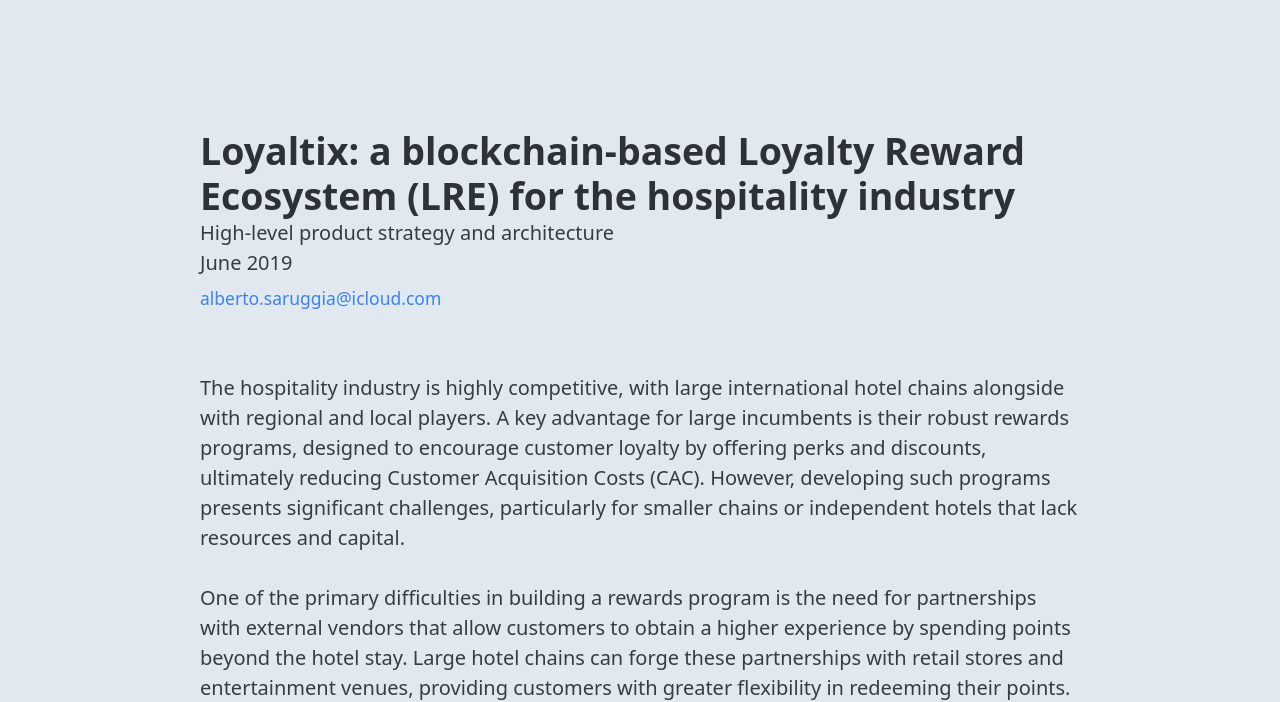
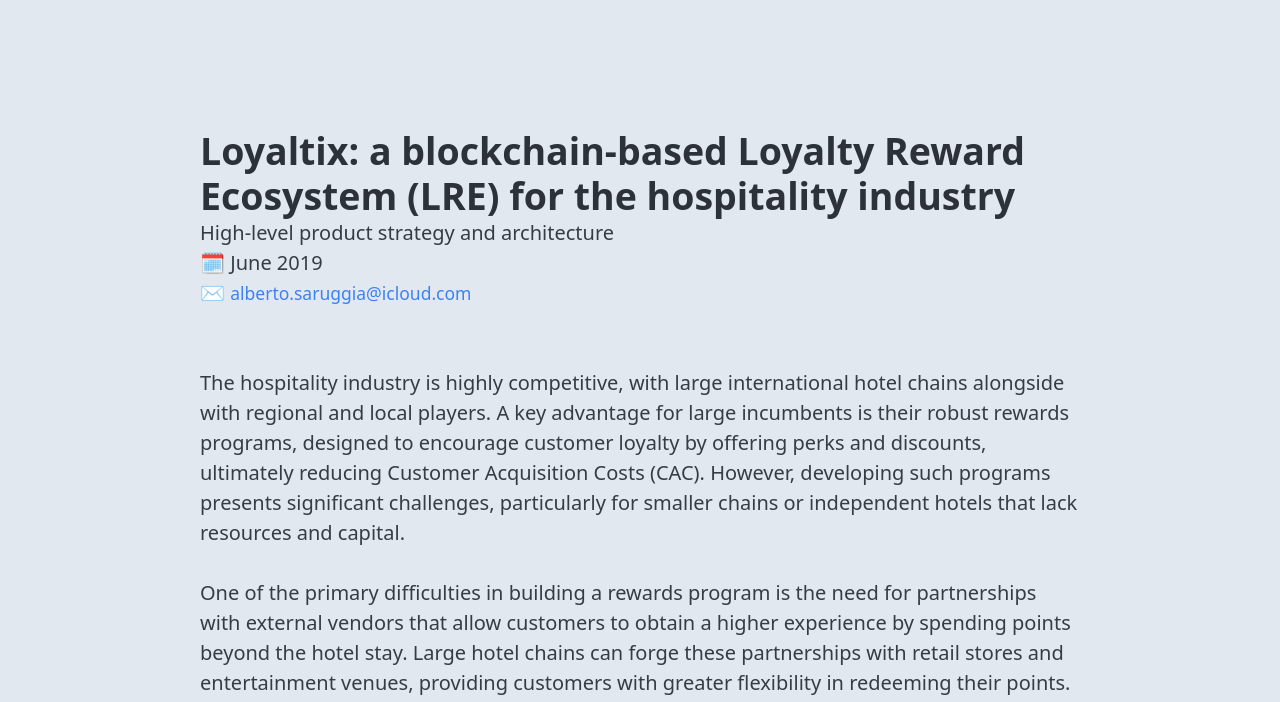
Before and after one commit to AMG22075/loyaltix, a plain HTML site: page index.html in a window 1280 px wide. Shown: the part 107-809 px from the top of the page. Drawn offline with nearby package versions, Linux system fonts and the light colour scheme.

Commit message:
Update index.html

```diff
--- a/index.html
+++ b/index.html
@@ -63,8 +63,8 @@
       <hgroup>
         <h1 class="text-3xl font-bold mt-6">Loyaltix: a blockchain-based Loyalty Reward Ecosystem (LRE) for the hospitality industry </h1>
         <p>High-level product strategy and architecture</p>
-        <p>June 2019</p>
-        <p class="mt-1"><a href="mailto:alberto.saruggia@icloud.com" class="text-blue-500 text-sm pointer-events-auto">alberto.saruggia@icloud.com</a></p>
+        <p>🗓️ June 2019</p>
+        <p>✉️ <a href="mailto:alberto.saruggia@icloud.com" class="text-blue-500 text-sm pointer-events-auto">alberto.saruggia@icloud.com</a></p>
       </hgroup>
       <div class="pt-8">
       <section id="overview">
```
